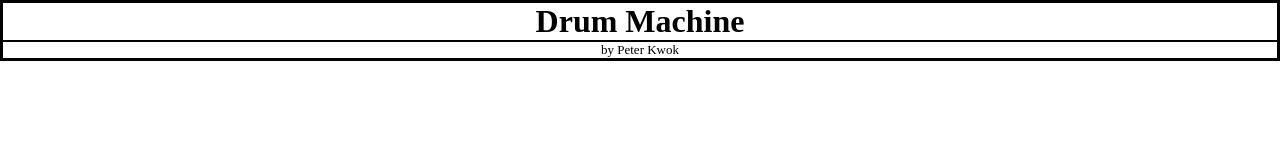
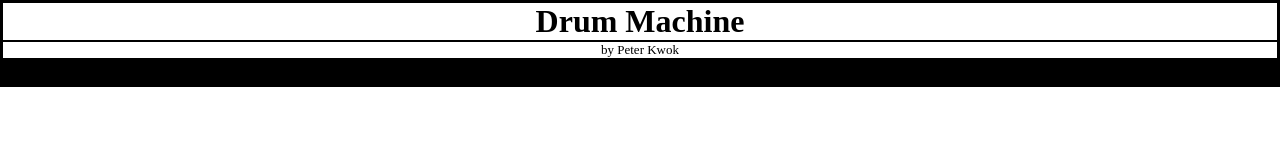
Before and after one commit to PeterKwok1/FCC-Project-Drum-Machine, a plain HTML site: page Drum Machine Js/index.html in a window 1280 px wide. Drawn offline with Linux system fonts and the light colour scheme.

```diff
--- a/Drum Machine Js/index.html
+++ b/Drum Machine Js/index.html
@@ -12,6 +12,23 @@
     <h1 id="title">Drum Machine</h1>
     <p id="by">by Peter Kwok</p>
 
+    <div id="drum-machine">
+        <div id="controls">
+            <div id="display"></div>
+        </div>
+        <div id="drum-padWrapper">
+            <div class="drum-pad"></div>
+            <div class="drum-pad"></div>
+            <div class="drum-pad"></div>
+            <div class="drum-pad"></div>
+            <div class="drum-pad"></div>
+            <div class="drum-pad"></div>
+            <div class="drum-pad"></div>
+            <div class="drum-pad"></div>
+            <div class="drum-pad"></div>
+        </div>
+    </div>
+
     <script src="app/js/script.js"></script>
     <script src="https://cdn.freecodecamp.org/testable-projects-fcc/v1/bundle.js"></script>
 </body>
```
Also changed, not shown: 18 other files.
